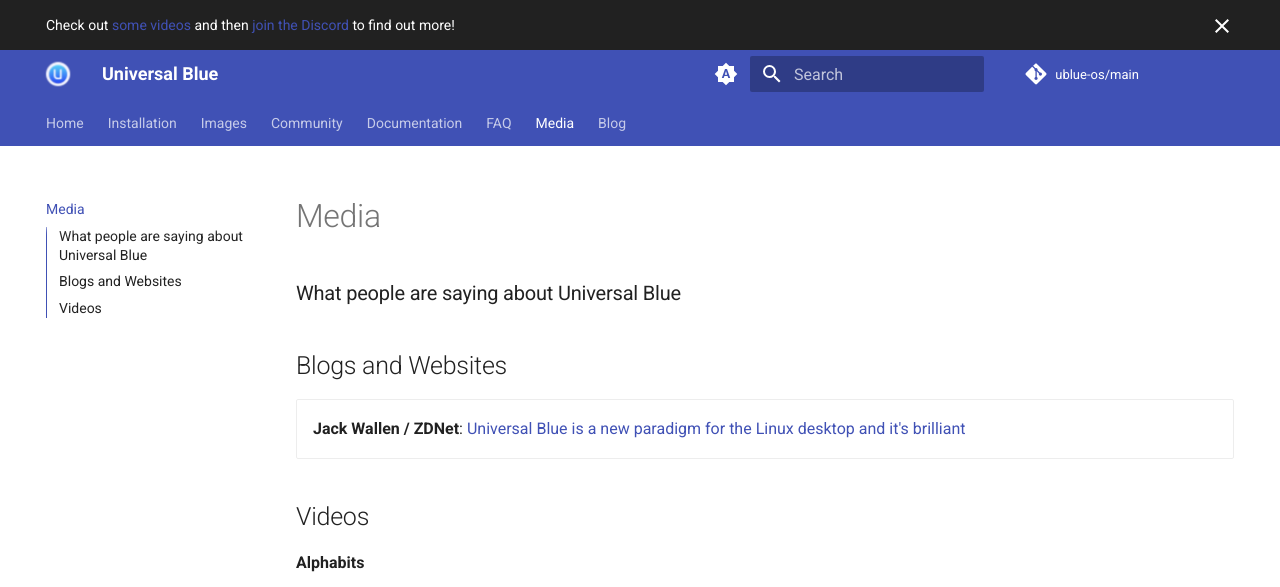
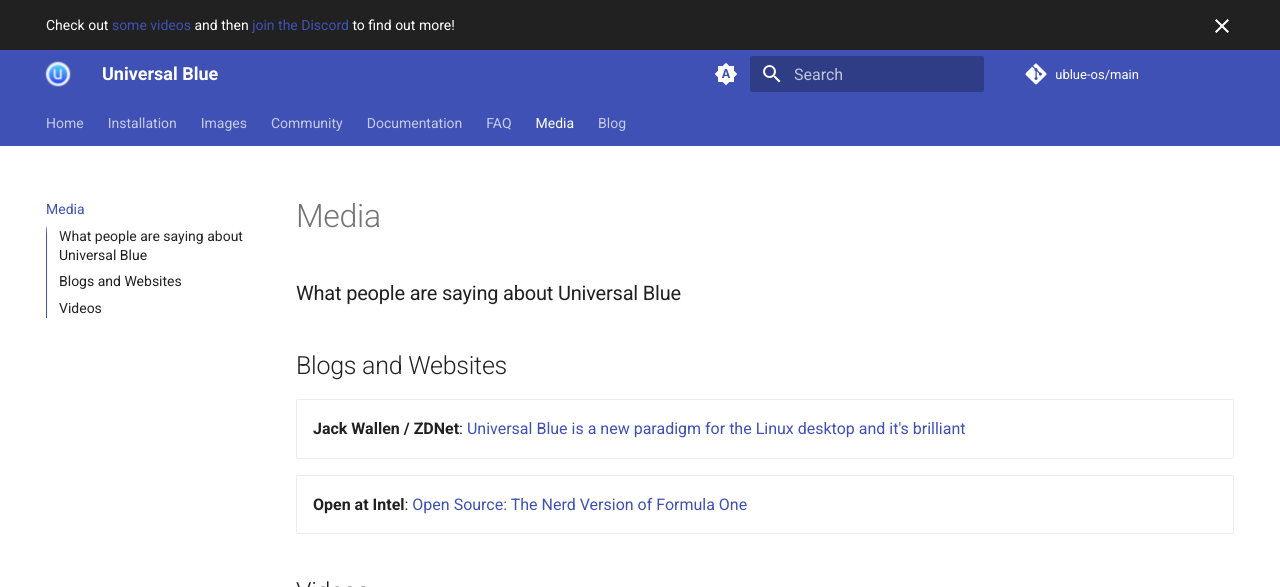
Before and after one commit to ublue-os/website, an MkDocs documentation site: the page built from docs/media.md, in a window 1280 px wide and 900 px high, cut to the strip 0-587 px from the top of the window. Built offline with MkDocs 1.6.1 and Material for MkDocs 9.7.7, drawn with Linux system fonts in a browser that asks for light colours; comment, search, counter and statistics services are not loaded.

Commit message:
feat: add intel podcast link

```diff
--- a/docs/media.md
+++ b/docs/media.md
@@ -8,6 +8,10 @@
 { .card }
 </div>
 
+<div class="grid" markdown>
+**Open at Intel**:   [Open Source: The Nerd Version of Formula One](https://openatintel.podbean.com/e/open-source-the-nerd-version-of-formula-one/)
+{ .card }
+</div>
 
 ## Videos
 
```
